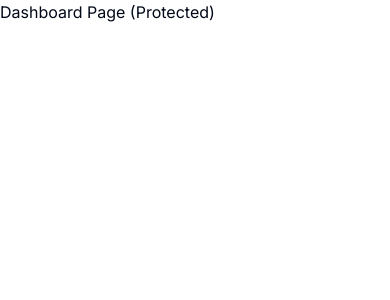
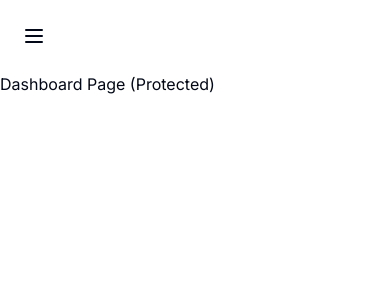
Before and after one commit to dialite/Sage, a Next.js app: page /dashboard in a window 390 px wide. Shown: the top 300 px of the page. Built offline with nearby package versions, Linux system fonts and the light colour scheme.

Commit message:
Initialize sidebar, navbar, userbutton, hamburger menu

```diff
--- a/app/(dashboard)/(routes)/dashboard/page.tsx
+++ b/app/(dashboard)/(routes)/dashboard/page.tsx
@@ -1,10 +1,7 @@
-import { UserButton } from "@clerk/nextjs";
-
 const DashboardPage = () => {
   return (
     <div>
       <p>Dashboard Page (Protected)</p>
-      <UserButton afterSignOutUrl="/" />
     </div>
   );
 };
--- /dev/null
+++ b/app/(dashboard)/layout.tsx
@@ -0,0 +1,17 @@
+import Navbar from "@/components/navbar";
+
+const DashboardLayout = ({ children }: { children: React.ReactNode }) => {
+  return (
+    <div className="h-full relative">
+      <div className="hidden h-full md:flex md:w-72 md:flex-col md:fixed md:inset-y-0 z-[80] bg-gray-900">
+        <div>Hello Sidebar</div>
+      </div>
+      <main className="md:pl-72">
+        <Navbar />
+        {children}
+      </main>
+    </div>
+  );
+};
+
+export default DashboardLayout;
--- /dev/null
+++ b/components/navbar.tsx
@@ -0,0 +1,18 @@
+import { Button } from "@/components/ui/button";
+import { Menu } from "../node_modules/lucide-react";
+import { UserButton } from "@clerk/nextjs";
+
+const Navbar = () => {
+  return (
+    <div className="flex items-center p-4">
+      <Button variant="ghost" size="icon" className="md:hidden">
+        <Menu />
+      </Button>
+      <div className="flex w-full justify-end">
+        <UserButton afterSignOutUrl="/" />
+      </div>
+    </div>
+  );
+};
+
+export default Navbar;
```
